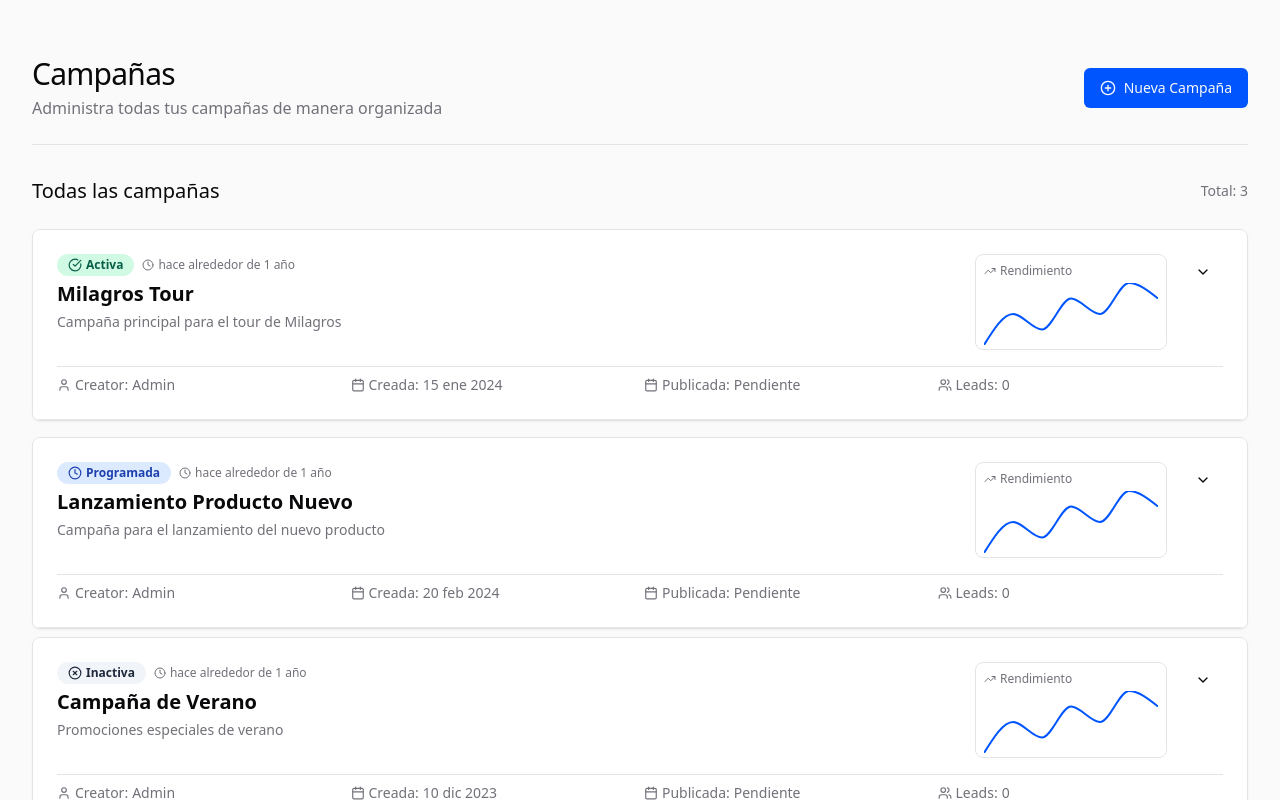
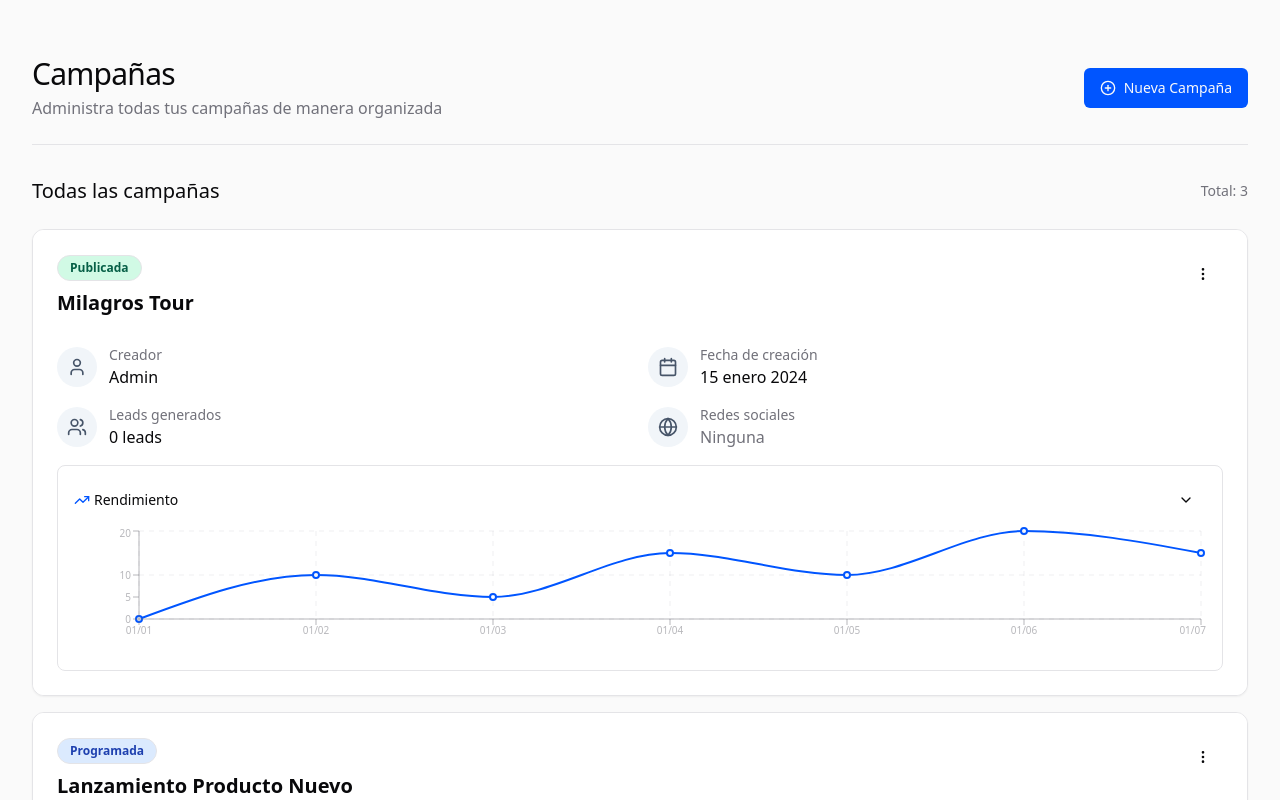
Before and after one commit to thughy/campaign-nest-fusion-18, a React (Vite) app: page / in a window 1280 px wide. Shown: the top 800 px of the page. Built offline with nearby package versions, Linux system fonts and the light colour scheme.

Commit message:
Use card as base component
The prompt requests to use the card component as a base.

```diff
--- a/src/components/CampaignCard.tsx
+++ b/src/components/CampaignCard.tsx
@@ -20,7 +20,8 @@ import {
   Twitter,
   Linkedin,
   Youtube,
-  TrendingUp
+  TrendingUp,
+  MoreVertical
 } from "lucide-react";
 import { formatDistanceToNow, format } from 'date-fns';
 import { es } from 'date-fns/locale';
@@ -60,7 +61,7 @@ export function CampaignCard({ campaign }: CampaignCardProps) {
   const getStatusLabel = (status: string) => {
     switch (status) {
       case 'active':
-        return 'Activa';
+        return 'Publicada';
       case 'inactive':
         return 'Inactiva';
       case 'scheduled':
@@ -69,19 +70,6 @@ export function CampaignCard({ campaign }: CampaignCardProps) {
         return 'Completada';
       default:
         return status;
-    }
-  };
-
-  const getStatusIcon = (status: string) => {
-    switch (status) {
-      case 'active':
-        return <CheckCircle className="h-3.5 w-3.5" />;
-      case 'completed':
-        return <CheckCircle className="h-3.5 w-3.5" />;
-      case 'scheduled':
-        return <Clock className="h-3.5 w-3.5" />;
-      default:
-        return <XCircle className="h-3.5 w-3.5" />;
     }
   };
 
@@ -103,8 +91,7 @@ export function CampaignCard({ campaign }: CampaignCardProps) {
   };
 
   const created = new Date(campaign.created);
-  const timeAgo = formatDistanceToNow(created, { addSuffix: true, locale: es });
-  const formattedCreatedDate = format(created, 'dd MMM yyyy', { locale: es });
+  const formattedCreatedDate = format(created, 'dd MMMM yyyy', { locale: es });
 
   // Default performance data if none exists
   const performanceData = campaign.performance || [
@@ -118,44 +105,115 @@ export function CampaignCard({ campaign }: CampaignCardProps) {
   ];
 
   return (
-    <Card className={`w-full mb-4 overflow-hidden transition-all-smooth ${
-      isExpanded ? 'shadow-md' : 'shadow-sm hover:shadow-md'
-    }`}>
-      <CardHeader className="p-4 sm:p-6 bg-card border-b">
+    <Card className="w-full mb-4 overflow-hidden transition-all shadow-sm hover:shadow-md rounded-xl">
+      <CardHeader className="p-4 sm:p-6 bg-white">
         <div className="flex flex-col space-y-4">
-          <div className="flex flex-col sm:flex-row sm:items-start gap-4 justify-between">
-            <div className="space-y-1 flex-1">
-              <div className="flex items-center gap-2 flex-wrap">
-                <Badge className={`${getStatusColor(campaign.status)} flex items-center gap-1`}>
-                  {getStatusIcon(campaign.status)}
+          {/* Header with title and status badge */}
+          <div className="flex justify-between items-start">
+            <div className="space-y-2">
+              <Badge variant="outline" className={`rounded-full px-3 py-1 ${getStatusColor(campaign.status)}`}>
                 {getStatusLabel(campaign.status)}
               </Badge>
-                <div className="text-xs text-muted-foreground flex items-center gap-1">
-                  <Clock className="h-3 w-3" />
-                  <span>{timeAgo}</span>
+              <h3 className="font-bold text-xl">{campaign.name}</h3>
+            </div>
+            <Button variant="ghost" size="icon" className="rounded-full">
+              <MoreVertical className="h-5 w-5" />
+            </Button>
+          </div>
+
+          {/* Info rows with icons */}
+          <div className="grid grid-cols-1 md:grid-cols-2 gap-4 pt-3">
+            <div className="flex items-center gap-3">
+              <div className="h-10 w-10 rounded-full bg-slate-100 flex items-center justify-center">
+                <User className="h-5 w-5 text-slate-600" />
+              </div>
+              <div className="flex flex-col">
+                <span className="text-sm text-muted-foreground">Creador</span>
+                <span className="font-medium">{campaign.creator || 'Admin'}</span>
               </div>
             </div>
-              <h3 className="font-semibold text-xl">{campaign.name}</h3>
-              {campaign.description && (
-                <p className="text-sm text-muted-foreground">{campaign.description}</p>
+
+            <div className="flex items-center gap-3">
+              <div className="h-10 w-10 rounded-full bg-slate-100 flex items-center justify-center">
+                <Calendar className="h-5 w-5 text-slate-600" />
+              </div>
+              <div className="flex flex-col">
+                <span className="text-sm text-muted-foreground">Fecha de creación</span>
+                <span className="font-medium">{formattedCreatedDate}</span>
+              </div>
+            </div>
+
+            <div className="flex items-center gap-3">
+              <div className="h-10 w-10 rounded-full bg-slate-100 flex items-center justify-center">
+                <Users className="h-5 w-5 text-slate-600" />
+              </div>
+              <div className="flex flex-col">
+                <span className="text-sm text-muted-foreground">Leads generados</span>
+                <span className="font-medium">{campaign.leads?.toLocaleString() || '0'} leads</span>
+              </div>
+            </div>
+
+            <div className="flex items-center gap-3">
+              <div className="h-10 w-10 rounded-full bg-slate-100 flex items-center justify-center">
+                <Globe className="h-5 w-5 text-slate-600" />
+              </div>
+              <div className="flex flex-col">
+                <span className="text-sm text-muted-foreground">Redes sociales</span>
+                <div className="flex gap-1">
+                  {campaign.socialNetworks && campaign.socialNetworks.length > 0 ? (
+                    campaign.socialNetworks.map((network, idx) => (
+                      <div key={idx} className="w-6 h-6 rounded-full bg-slate-200 flex items-center justify-center">
+                        {getSocialIcon(network)}
+                      </div>
+                    ))
+                  ) : (
+                    <span className="text-muted-foreground">Ninguna</span>
                   )}
                 </div>
+              </div>
+            </div>
+          </div>
 
-            <div className="flex flex-col sm:flex-row items-start gap-4">
-              {/* Performance Chart */}
-              <div className="w-full sm:w-48 h-24 bg-white/50 rounded-lg p-2 border">
-                <div className="text-xs font-medium mb-1 flex items-center gap-1 text-muted-foreground">
-                  <TrendingUp className="h-3 w-3" />
+          {/* Performance chart */}
+          <div className="mt-4 p-4 border rounded-lg bg-white/50">
+            <div className="flex justify-between items-center mb-2">
+              <div className="text-sm font-medium flex items-center gap-1">
+                <TrendingUp className="h-4 w-4 text-primary" />
                 <span>Rendimiento</span>
               </div>
-                <ResponsiveContainer width="100%" height="80%">
-                  <LineChart data={performanceData} margin={{ top: 0, right: 0, left: 0, bottom: 0 }}>
+              <Button
+                variant="ghost"
+                size="sm"
+                className="rounded-full transition-all hover:bg-secondary"
+                onClick={() => setIsExpanded(!isExpanded)}
+              >
+                {isExpanded ? (
+                  <ChevronUp className="h-4 w-4" />
+                ) : (
+                  <ChevronDown className="h-4 w-4" />
+                )}
+              </Button>
+            </div>
+            <div className="h-32">
+              <ResponsiveContainer width="100%" height="100%">
+                <LineChart data={performanceData} margin={{ top: 5, right: 5, left: 5, bottom: 5 }}>
                   <Line
                     type="monotone"
                     dataKey="value"
                     stroke="hsl(var(--primary))"
                     strokeWidth={2}
-                      dot={false}
+                    dot={true}
+                    activeDot={{ r: 6 }}
+                  />
+                  <CartesianGrid stroke="hsla(var(--muted-foreground)/0.1)" strokeDasharray="5 5" />
+                  <XAxis
+                    dataKey="date"
+                    tick={{ fontSize: 10 }}
+                    stroke="hsl(var(--muted-foreground)/0.5)"
+                  />
+                  <YAxis
+                    tick={{ fontSize: 10 }}
+                    stroke="hsl(var(--muted-foreground)/0.5)"
                   />
                   <Tooltip
                     contentStyle={{
@@ -170,72 +228,15 @@ export function CampaignCard({ campaign }: CampaignCardProps) {
                 </LineChart>
               </ResponsiveContainer>
             </div>
-
-              <Button
-                variant="ghost"
-                size="sm"
-                className="self-start transition-all hover:bg-secondary"
-                onClick={() => setIsExpanded(!isExpanded)}
-              >
-                {isExpanded ? (
-                  <ChevronUp className="h-5 w-5" />
-                ) : (
-                  <ChevronDown className="h-5 w-5" />
-                )}
-              </Button>
           </div>
-          </div>
-
-          {/* Campaign info and social networks */}
-          <div className="grid grid-cols-1 sm:grid-cols-4 gap-2 pt-2 border-t text-sm">
-            <div className="flex items-center gap-1 text-muted-foreground">
-              <User className="h-3.5 w-3.5" />
-              <span className="font-medium">Creator:</span>
-              <span>{campaign.creator || 'Admin'}</span>
-            </div>
-
-            <div className="flex items-center gap-1 text-muted-foreground">
-              <Calendar className="h-3.5 w-3.5" />
-              <span className="font-medium">Creada:</span>
-              <span>{formattedCreatedDate}</span>
-            </div>
-
-            <div className="flex items-center gap-1 text-muted-foreground">
-              <Calendar className="h-3.5 w-3.5" />
-              <span className="font-medium">Publicada:</span>
-              <span>{campaign.publishedDate ? format(new Date(campaign.publishedDate), 'dd MMM yyyy', { locale: es }) : 'Pendiente'}</span>
-            </div>
-
-            <div className="flex items-center gap-1 text-muted-foreground">
-              <Users className="h-3.5 w-3.5" />
-              <span className="font-medium">Leads:</span>
-              <span>{campaign.leads?.toLocaleString() || '0'}</span>
-            </div>
-          </div>
-
-          {/* Social networks */}
-          {campaign.socialNetworks && campaign.socialNetworks.length > 0 && (
-            <div className="flex flex-wrap gap-2 pt-2">
-              {campaign.socialNetworks.map((network, idx) => (
-                <Badge
-                  key={idx}
-                  variant="outline"
-                  className="flex items-center gap-1.5 px-2 py-1 bg-secondary/10 hover:bg-secondary/20"
-                >
-                  {getSocialIcon(network)}
-                  <span className="text-xs">{network}</span>
-                </Badge>
-              ))}
-            </div>
-          )}
         </div>
       </CardHeader>
 
       {isExpanded && (
         <CardContent
-          className="p-0 animate-slide-in-bottom"
+          className="p-0 animate-slide-in-bottom border-t"
         >
-          <div className="p-4 sm:p-6 space-y-4">
+          <div className="p-4 sm:p-6 space-y-4 bg-slate-50">
             {campaign.years.map((year) => (
               <YearItem key={year.id} year={year} />
             ))}
```
Lines whose indentation alone changed are shown as unchanged.
